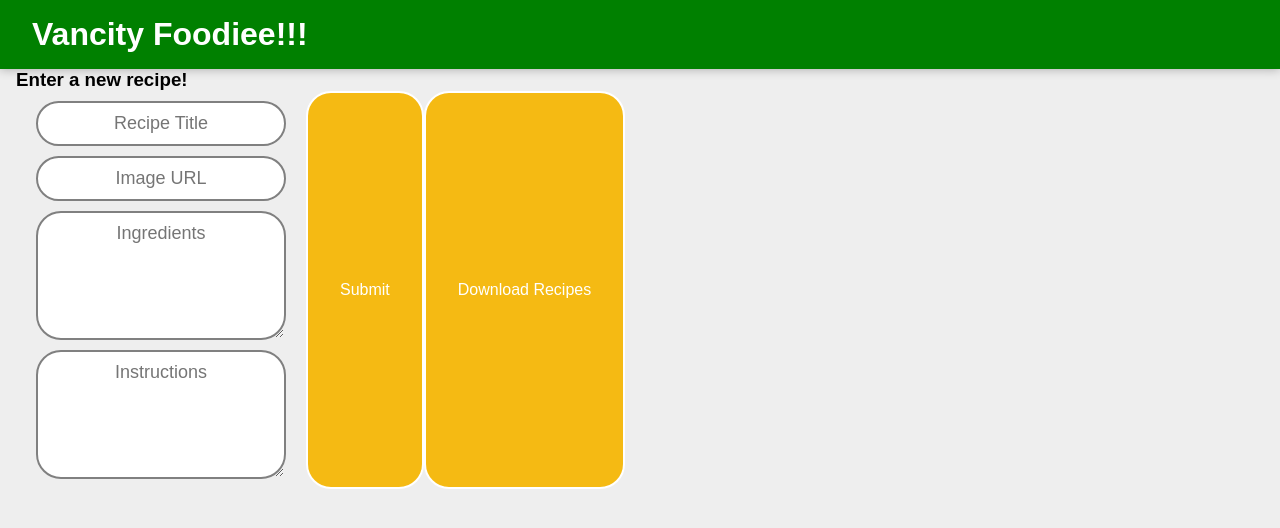
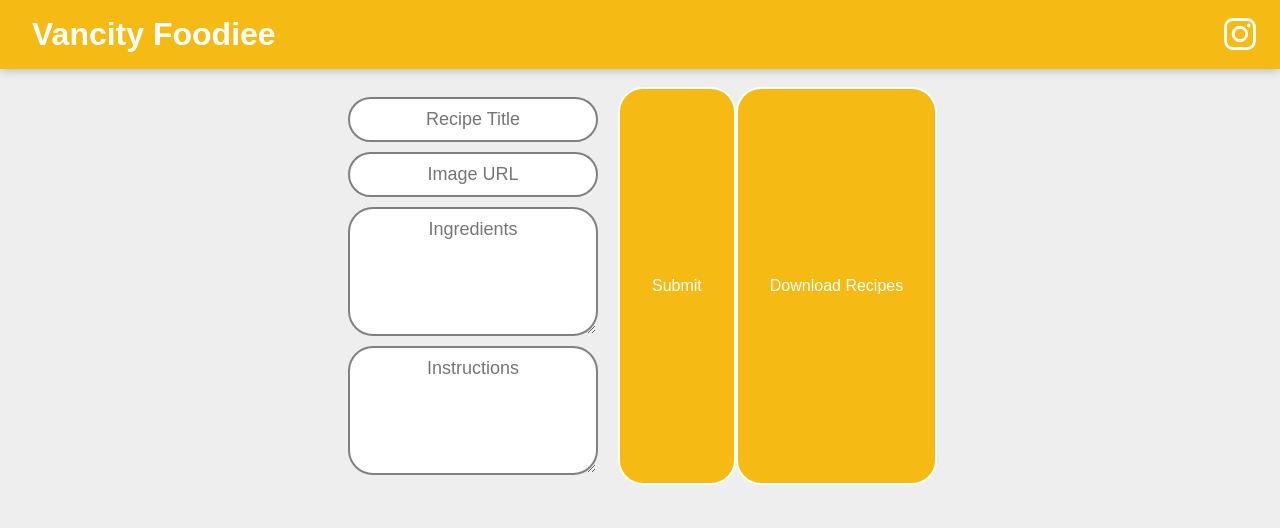
Before and after one commit to nyananu/VancityFoodiee, a React (Create React App) app in the folder food-app/: page / in a window 1280 px wide. Shown: the top 528 px of the page. Built offline with nearby package versions, Linux system fonts and the light colour scheme; no server answers.

Commit message:
ready for prod

```diff
--- a/food-app/src/componentStyles/header.css
+++ b/food-app/src/componentStyles/header.css
@@ -1,11 +1,22 @@
 /*Header component*/
 header {
-    background-color: green;
+    background-color: #F5BA13;
     margin: auto -16px;
     padding: 16px 32px;
     box-shadow:0 0 10px 0 rgba(0, 0, 0, 0.3);
 }
 
+.headerIcon {
+    float: right;
+    scale: 2;
+    margin-top: 10px;
+}
+
+.headerIcon:hover {
+    scale: 3;
+    transition: all ease 0.3s;
+}
+
 header h1 {
     color: #ffffff;
 }
--- a/food-app/src/componentStyles/recipeInputForm.css
+++ b/food-app/src/componentStyles/recipeInputForm.css
@@ -15,6 +15,7 @@
 }
 
 .row {
+    margin-left: 25%;
     display: flex;
 }
 
--- a/food-app/src/components/Header.jsx
+++ b/food-app/src/components/Header.jsx
@@ -1,8 +1,19 @@
 import React from "react";
+import icon from '../images/instagram.svg'
 
 function Header() {
     return <header>
-        <h1>Vancity Foodiee!!!</h1>
+        <h1>
+            Vancity Foodiee
+            <a href='https://www.instagram.com/vancityfoodiee/'
+               target="_blank" rel="noopener noreferrer"
+            >
+            <img className='headerIcon'
+                 src={icon}
+                 alt='IGicon'
+            />
+            </a>
+        </h1>
     </header>
 }
 
--- a/food-app/src/components/RecipeInputForm.jsx
+++ b/food-app/src/components/RecipeInputForm.jsx
@@ -20,7 +20,7 @@ function RecipeInputForm(){
     return(
         <div>
             <form className="recipeInputForm">
-                <h3>Enter a new recipe!</h3>
+                <br/>
                 <div className="row">
                     <div className="column-left">
                         <input
```
Also changed, not shown: food-app/src/images/instagram.svg (added).
